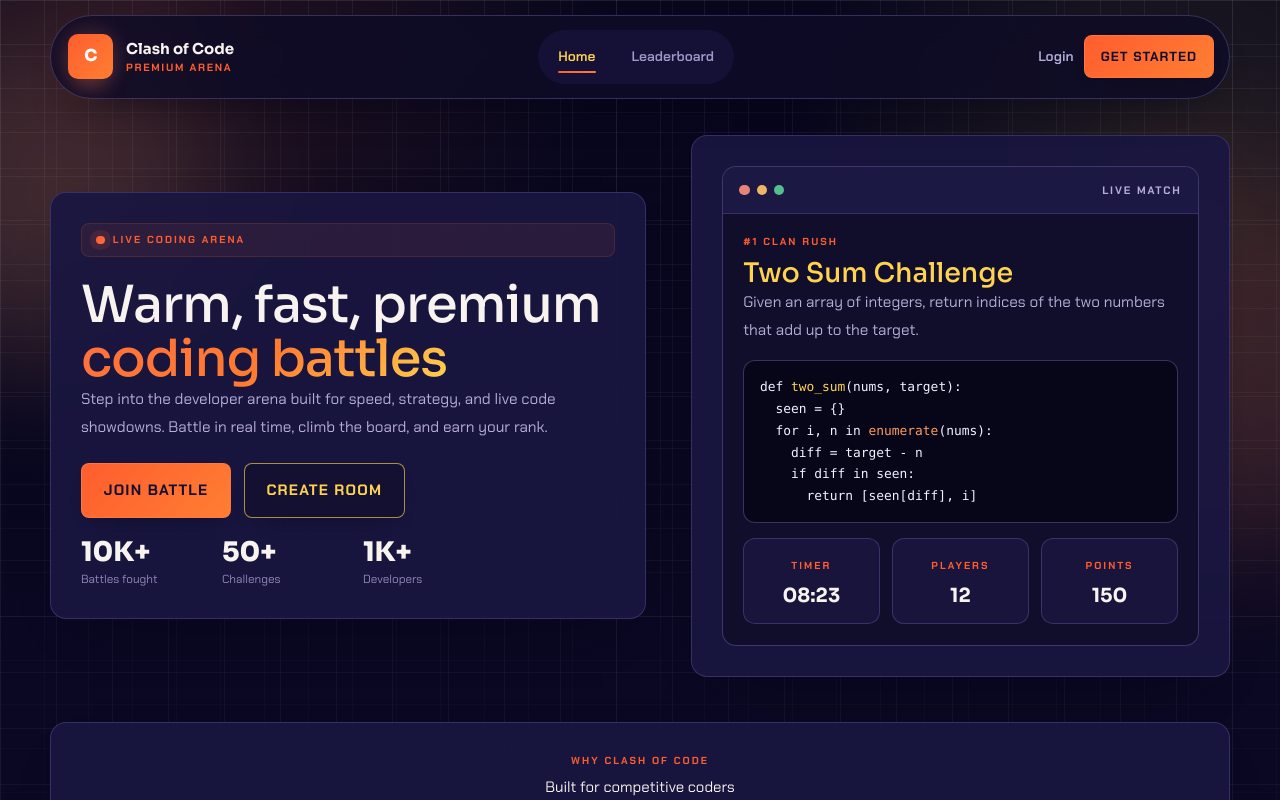
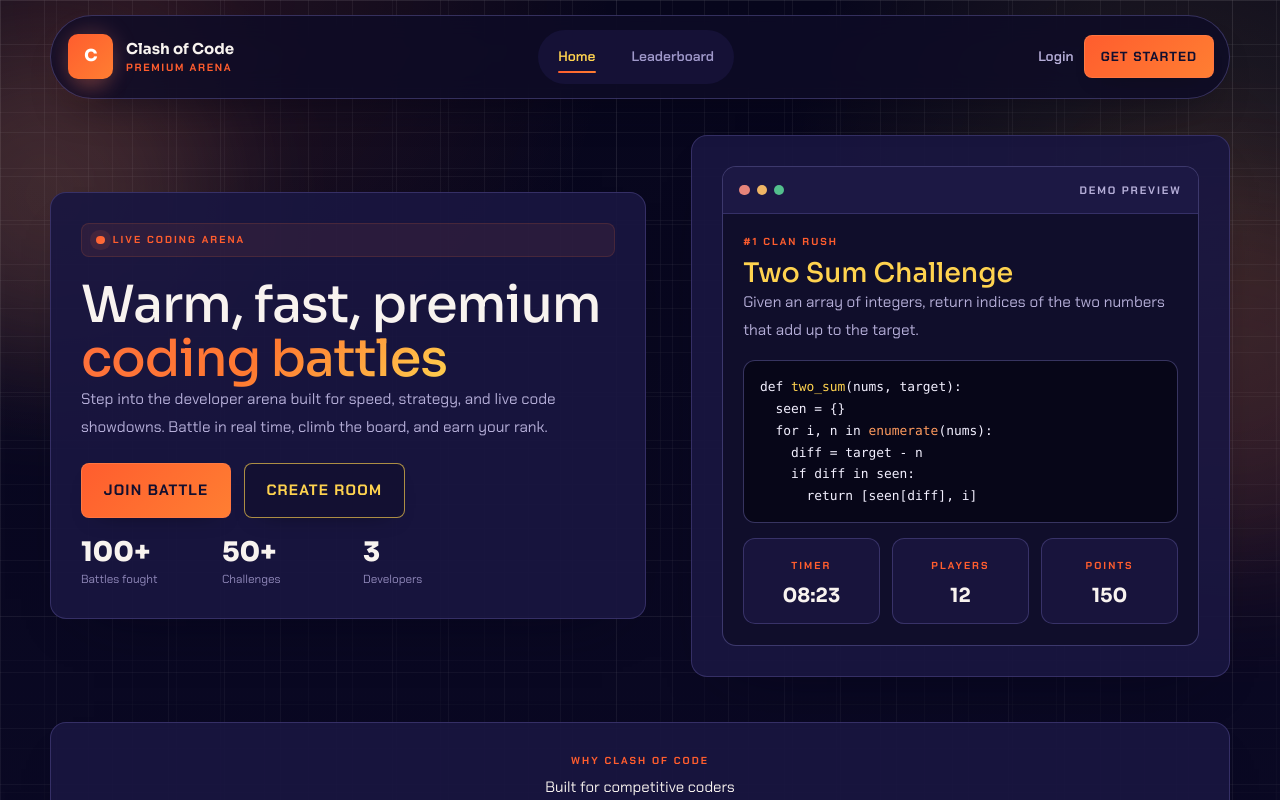
Before and after one commit to WattAboutIt/clashofcode, a React (Vite) app in the folder frontend/: page / in a window 1280 px wide. Shown: the top 800 px of the page. Built offline with nearby package versions, Linux system fonts and the light colour scheme.

Commit message:
change labels in the landing terminal

```diff
--- a/frontend/src/pages/Home.jsx
+++ b/frontend/src/pages/Home.jsx
@@ -65,9 +65,9 @@ function Home() {
               </div>
               <div className="metric-row">
                 {[
-                  { value: "10K+", label: "Battles fought" },
+                  { value: "100+", label: "Battles fought" },
                   { value: "50+", label: "Challenges" },
-                  { value: "1K+", label: "Developers" },
+                  { value: "3", label: "Developers" },
                 ].map((stat) => (
                   <div key={stat.label} className="metric-pill">
                     <span className="metric-value">{stat.value}</span>
@@ -84,7 +84,7 @@ function Home() {
                 <span className="terminal-dot terminal-dot--rose" />
                 <span className="terminal-dot terminal-dot--gold" />
                 <span className="terminal-dot terminal-dot--green" />
-                <span className="landing-terminal__meta">Live match</span>
+                <span className="landing-terminal__meta">Demo Preview</span>
               </div>
               <div className="landing-terminal__body">
                 <div>
```
